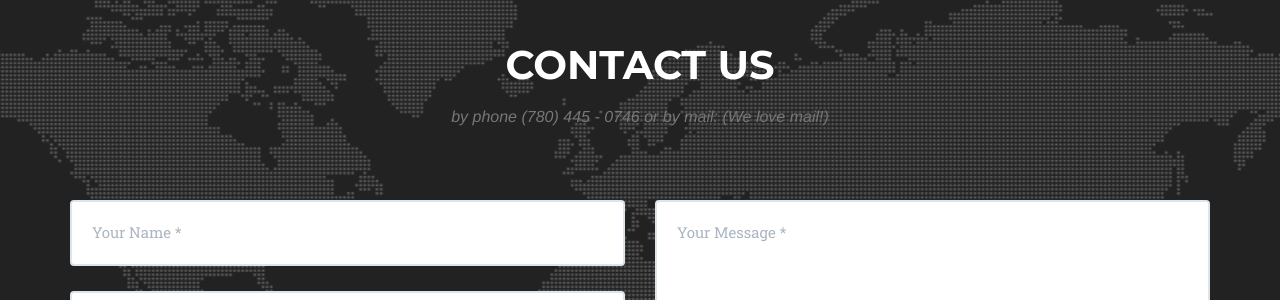
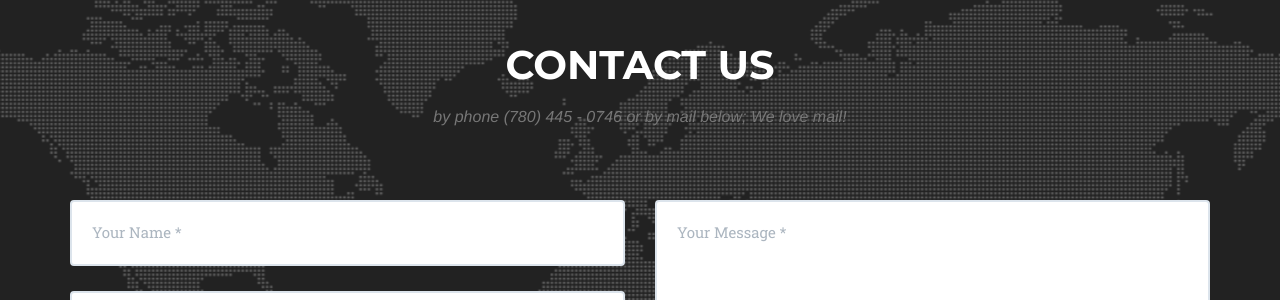
Before and after one commit to RatzkeAndAssociatesLtd/ratzkeandassociatesltd.github.io, a Jekyll site: the page built from index.html, in a window 1280 px wide and 900 px high, scrolled down 4320 px. Shown: the part 152-452 px from the top of the window. Built offline with Jekyll 4.4.1, drawn with Linux system fonts in a browser that asks for light colours; nearby versions of some CDN libraries; some web fonts are replaced.

Commit message:
Update contact.html

```diff
--- a/_includes/contact.html
+++ b/_includes/contact.html
@@ -3,7 +3,7 @@
             <div class="row">
                 <div class="col-lg-12 text-center">
                     <h2 class="section-heading">Contact Us</h2>
-                    <h3 class="section-subheading text-muted">by phone (780) 445 - 0746 or by mail: (We love mail!)</h3>
+                    <h3 class="section-subheading text-muted">by phone (780) 445 - 0746 or by mail below; We love mail!</h3>
                 </div>
             </div>
             <div class="row">
```
